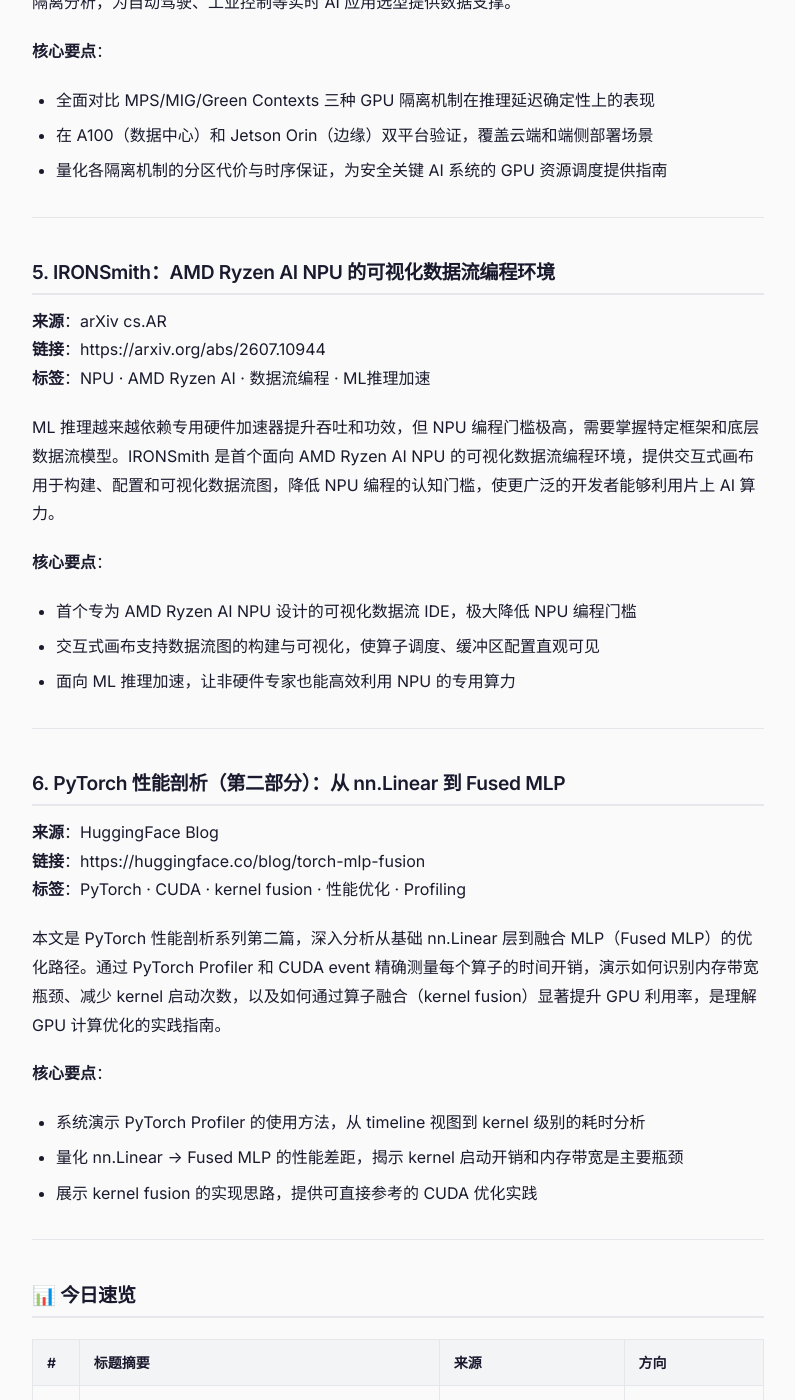
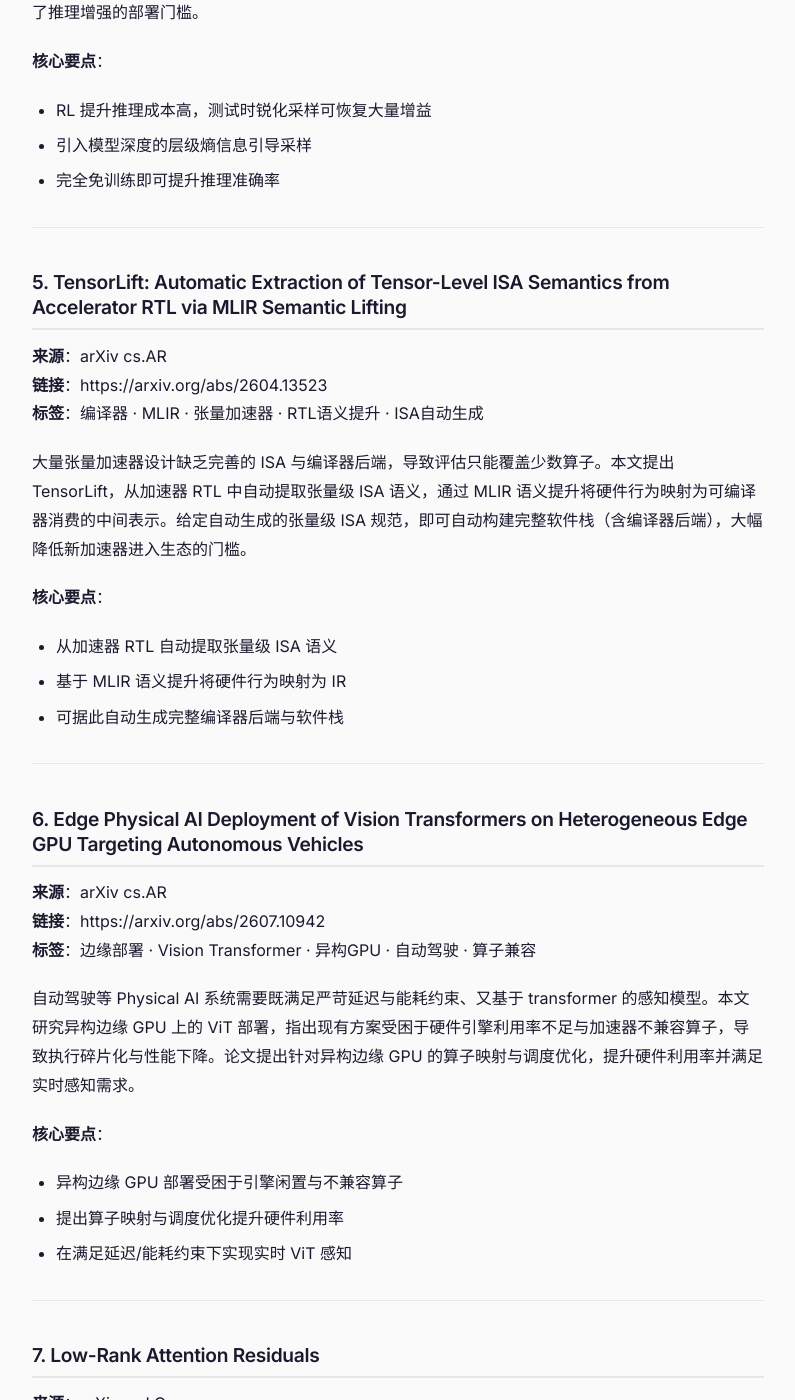
Before and after one commit to chengenbao/chengenbao.github.io, a Jekyll site: the page built from _reading_list/2026-07-15-tech-daily.md, in a window 1280 px wide and 1400 px high, scrolled down 2394 px. Shown: the whole window, without its empty margins (242-1037 px from the left). Built offline with Jekyll 4.4.1, drawn with Linux system fonts in a browser that asks for light colours; comment, search, counter and statistics services are not loaded; some of the changed text lies outside the part shown.

Commit message:
add tech daily 2026-07-15

```diff
--- a/_reading_list/2026-07-15-tech-daily.md
+++ b/_reading_list/2026-07-15-tech-daily.md
@@ -1,6 +1,6 @@
 ---
 layout: reading
-title: "KV-Cache压缩 · MoE本地推理 · 低精度训练 · GPU隔离 · NPU编程 · CUDA优化"
+title: "LLM 推理加速与架构优化的前沿进展"
 category: tech
 tags: [Tech, 多源, 前沿]
 date: 2026-07-15
@@ -8,97 +8,113 @@
 
 # 📰 2026-07-15 · 每日技术速递
 
-> 今日精选 6 篇深度技术文章，覆盖 KV-Cache压缩 · MoE本地推理 · 低精度训练 · GPU隔离 · NPU编程 · CUDA优化。
+> 今日精选 7 篇深度技术文章，覆盖 LLM 推理加速、量化可靠性、模型蒸馏检测、免训练推理增强、编译器/加速器 ISA 自动生成、边缘 GPU 部署、注意力架构优化。
 
 ---
 
-## 1. KV-Cache 压缩的消融实验、统计推断与验证方法
+## 1. FlashAccel: Leveraging High-Bandwidth Flash for High-Throughput LLM Inference
 
-**来源**：arXiv cs.LG
-**链接**：https://arxiv.org/abs/2607.09683
-**标签**：KV-Cache · 量化压缩 · 统计验证 · LLM推理
+**来源**：arXiv cs.AR
+**链接**：https://arxiv.org/abs/2607.10186
+**标签**：LLM推理 · 高带宽闪存 · KV-Cache · 显存容量 · HBM替代
 
-本研究系统对比了 Turbo-Quant 与 SpectralQuant 两种 KV-Cache 压缩方案，通过引入统计验证方法论，将编解码器之间的系统性差异与实现方差区分开来。研究发现：基于特征基（eigenbasis）的方法在重尾数据上因协方差不稳定而失效，但在结构化数据分布中表现突出；WHT 旋转配合 Beta Lloyd-Max 量化在大多数测试配置中能达到最优的压缩-精度平衡点。
+GPU 上的 HBM 容量正成为大模型推理的瓶颈，模型权重与 KV-Cache 快速增长使其难以承载。本文提出 FlashAccel，将高带宽闪存（HBF）作为容量更大、带宽接近 HBM 的新型存储基底，用于容量受限的 LLM 推理。论文针对 HBF 固有延迟与带宽特性，设计了权重与 KV-Cache 的分层放置与预取策略，在保持高吞吐的同时显著降低对昂贵 HBM 的依赖。
 
 **核心要点**：
-- 提出统计验证框架，将编解码器系统差异与实现噪声解耦，使 KV-Cache 压缩方案比较更加可靠
-- 揭示 eigenbasis 方法在重尾梯度分布下的失效原因：协方差矩阵估计不稳定
-- WHT 旋转 + Beta Lloyd-Max 组合在大多数场景中取得 Pareto 最优，为生产部署提供实践指导
+- HBF 容量远超 HBM 且带宽接近，是容量受限推理的潜力介质
+- 针对 HBF 延迟/带宽特性设计权重与 KV-Cache 分层放置与预取
+- 在保持高吞吐前提下降低对昂贵 HBM 的依赖
 
 ---
 
-## 2. MawForge：受限内存条件下本地 MoE 推理的专家物化方案
+## 2. Silent Failures in Quantized LLM Reasoning: A Taxonomy-Based Analysis of Hollow Convergence and Failure Mode Shifts
 
-**来源**：arXiv cs.LG
-**链接**：https://arxiv.org/abs/2607.09686
-**标签**：MoE · 本地推理 · 内存优化 · 专家物化
+**来源**：arXiv cs.CL
+**链接**：https://arxiv.org/abs/2607.09999
+**标签**：量化 · 推理可靠性 · 失败分类 · 思维链 · 后训练量化
 
-稀疏 MoE 语言模型的参数量与每 token 计算量解耦，但本地推理仍面临全量权重、KV-Cache 和运行时 buffer 同时装入快速内存的挑战。MawForge 验证了一个系统假设：通过将完整模型存储在磁盘、将高频专家保留在内存，并在推理时按需加载，可以在统一内存受限的机器上实现可行的本地 MoE 服务，突破了传统需要全量 VRAM 的限制。
+论文指出后训练量化（PTQ）即使在任务准确率保持不变的情况下，也会悄悄改变大模型的推理方式。作者构建了包含六类失败的标注体系（两名独立标注者 Cohen's κ=0.906），对 3B–14B 的五个指令微调模型、三万条思维链（CoT）输出进行了系统分析，揭示了“空洞收敛”与失败模式漂移现象。这为量化部署前的可靠性评估提供了可操作的检测框架。
 
 **核心要点**：
-- 系统假设验证：全模型磁盘存储 + 热专家内存驻留的混合策略，突破 VRAM 限制
-- 实现内存受限（unified memory）设备上的稀疏 MoE 本地推理，降低硬件门槛
-- 按需加载机制在推理延迟与内存占用间取得新平衡点，为端侧大模型部署提供新思路
+- PTQ 在准确率不变时仍会静默改变模型推理行为
+- 提出六类失败分类体系，人工标注一致性高（κ=0.906）
+- 基于 30k CoT 输出揭示空洞收敛与失败模式漂移
 
 ---
 
-## 3. 无声冻结：预测低精度训练何时停止学习
+## 3. Reference-Based Distillation Detection in LLMs
 
 **来源**：arXiv cs.LG
-**链接**：https://arxiv.org/abs/2607.09800
-**标签**：低精度训练 · 量化 · 梯度冻结 · 浮点精度
+**链接**：https://arxiv.org/abs/2607.09692
+**标签**：模型蒸馏 · 蒸馏检测 · 第三方模型 · 合规审计 · 指纹识别
 
-低精度（如 FP8/FP4）训练存在一个隐患：当权重更新量小于该权重在目标精度下的 ULP（最小精度单元）的一半时，更新被四舍五入为零，该坐标进入「无声冻结」状态——梯度仍然非零，但权重不再更新。本文证明这种冻结是确定性的，且可以仅凭高精度训练轨迹和目标尾数位长度提前预测，无需实际运行低精度训练。
+模型蒸馏（用更强模型的输出训练）能提升性能，但也引发不公平优势与策略违规的担忧。本文研究一个基础问题：能否检测一个模型是否由另一模型蒸馏而来？论文证明在孤立状态下从学生模型反推教师几乎不可行，但通过引入参考模型做对比，可以在统计上有效识别蒸馏痕迹。该工作为模型合规审计与排行榜公平性提供了技术支撑。
 
 **核心要点**：
-- 发现并量化「无声冻结」现象：低精度训练中权重更新因 ULP 舍入而静默终止
-- 冻结条件完全可预测（per-coordinate half-ULP），给出可直接计算的判定准则
-- 仅用高精度轨迹即可预测低精度训练的失效点，为 FP8/FP4 训练方案选型提供理论依据
+- 孤立地从学生反推教师模型基本不可行
+- 引入参考模型做对比可在统计上有效检测蒸馏
+- 为模型合规审计与排行榜公平性提供支撑
 
 ---
 
-## 4. 边缘 GPU 系统中推理进程的性能隔离机制分析
+## 4. Depth-Entropy Guided Sampling for Training-Free LLM Reasoning
 
-**来源**：arXiv cs.OS
-**链接**：https://arxiv.org/abs/2601.07600
-**标签**：GPU隔离 · MPS · MIG · 边缘推理 · 安全关键
+**来源**：arXiv cs.LG
+**链接**：https://arxiv.org/abs/2607.09693
+**标签**：免训练推理 · 推理增强 · 采样策略 · 分布锐化 · 测试时计算
 
-本文系统分析了现代 NVIDIA GPU 的三种主要隔离机制——MPS（Multi-Process Service）、MIG（Multi-Instance GPU）和 Green Contexts，评估它们在安全关键深度学习推理场景中保障确定性延迟的能力。实验在 A100 和 Jetson Orin 两个平台上进行，覆盖性能测试、分区影响评估和进程间时序隔离分析，为自动驾驶、工业控制等实时 AI 应用选型提供数据支撑。
+强化学习（RL）是提升 LLM 推理能力的主流范式，但成本高昂且依赖精选数据与奖励信号。近期研究表明，在测试时对基座模型分布做锐化采样即可恢复大量 RL 增益。本文提出 Depth-Entropy Guided Sampling，除输出熵外还利用模型深度的层级熵信息引导采样，无需任何训练即提升推理准确率，降低了推理增强的部署门槛。
 
 **核心要点**：
-- 全面对比 MPS/MIG/Green Contexts 三种 GPU 隔离机制在推理延迟确定性上的表现
-- 在 A100（数据中心）和 Jetson Orin（边缘）双平台验证，覆盖云端和端侧部署场景
-- 量化各隔离机制的分区代价与时序保证，为安全关键 AI 系统的 GPU 资源调度提供指南
+- RL 提升推理成本高，测试时锐化采样可恢复大量增益
+- 引入模型深度的层级熵信息引导采样
+- 完全免训练即可提升推理准确率
 
 ---
 
-## 5. IRONSmith：AMD Ryzen AI NPU 的可视化数据流编程环境
+## 5. TensorLift: Automatic Extraction of Tensor-Level ISA Semantics from Accelerator RTL via MLIR Semantic Lifting
 
 **来源**：arXiv cs.AR
-**链接**：https://arxiv.org/abs/2607.10944
-**标签**：NPU · AMD Ryzen AI · 数据流编程 · ML推理加速
+**链接**：https://arxiv.org/abs/2604.13523
+**标签**：编译器 · MLIR · 张量加速器 · RTL语义提升 · ISA自动生成
 
-ML 推理越来越依赖专用硬件加速器提升吞吐和功效，但 NPU 编程门槛极高，需要掌握特定框架和底层数据流模型。IRONSmith 是首个面向 AMD Ryzen AI NPU 的可视化数据流编程环境，提供交互式画布用于构建、配置和可视化数据流图，降低 NPU 编程的认知门槛，使更广泛的开发者能够利用片上 AI 算力。
+大量张量加速器设计缺乏完善的 ISA 与编译器后端，导致评估只能覆盖少数算子。本文提出 TensorLift，从加速器 RTL 中自动提取张量级 ISA 语义，通过 MLIR 语义提升将硬件行为映射为可编译器消费的中间表示。给定自动生成的张量级 ISA 规范，即可自动构建完整软件栈（含编译器后端），大幅降低新加速器进入生态的门槛。
 
 **核心要点**：
-- 首个专为 AMD Ryzen AI NPU 设计的可视化数据流 IDE，极大降低 NPU 编程门槛
-- 交互式画布支持数据流图的构建与可视化，使算子调度、缓冲区配置直观可见
-- 面向 ML 推理加速，让非硬件专家也能高效利用 NPU 的专用算力
+- 从加速器 RTL 自动提取张量级 ISA 语义
+- 基于 MLIR 语义提升将硬件行为映射为 IR
+- 可据此自动生成完整编译器后端与软件栈
 
 ---
 
-## 6. PyTorch 性能剖析（第二部分）：从 nn.Linear 到 Fused MLP
+## 6. Edge Physical AI Deployment of Vision Transformers on Heterogeneous Edge GPU Targeting Autonomous Vehicles
 
-**来源**：HuggingFace Blog
-**链接**：https://huggingface.co/blog/torch-mlp-fusion
-**标签**：PyTorch · CUDA · kernel fusion · 性能优化 · Profiling
+**来源**：arXiv cs.AR
+**链接**：https://arxiv.org/abs/2607.10942
+**标签**：边缘部署 · Vision Transformer · 异构GPU · 自动驾驶 · 算子兼容
 
-本文是 PyTorch 性能剖析系列第二篇，深入分析从基础 nn.Linear 层到融合 MLP（Fused MLP）的优化路径。通过 PyTorch Profiler 和 CUDA event 精确测量每个算子的时间开销，演示如何识别内存带宽瓶颈、减少 kernel 启动次数，以及如何通过算子融合（kernel fusion）显著提升 GPU 利用率，是理解 GPU 计算优化的实践指南。
+自动驾驶等 Physical AI 系统需要既满足严苛延迟与能耗约束、又基于 transformer 的感知模型。本文研究异构边缘 GPU 上的 ViT 部署，指出现有方案受困于硬件引擎利用率不足与加速器不兼容算子，导致执行碎片化与性能下降。论文提出针对异构边缘 GPU 的算子映射与调度优化，提升硬件利用率并满足实时感知需求。
 
 **核心要点**：
-- 系统演示 PyTorch Profiler 的使用方法，从 timeline 视图到 kernel 级别的耗时分析
-- 量化 nn.Linear → Fused MLP 的性能差距，揭示 kernel 启动开销和内存带宽是主要瓶颈
-- 展示 kernel fusion 的实现思路，提供可直接参考的 CUDA 优化实践
+- 异构边缘 GPU 部署受困于引擎闲置与不兼容算子
+- 提出算子映射与调度优化提升硬件利用率
+- 在满足延迟/能耗约束下实现实时 ViT 感知
+
+---
+
+## 7. Low-Rank Attention Residuals
+
+**来源**：arXiv cs.LG
+**链接**：https://arxiv.org/abs/2607.09694
+**标签**：注意力残差 · 低秩分解 · 深度路由 · 大模型架构 · 参数效率
+
+Attention Residuals 用对前层输出的深度注意力替换固定残差求和，但将每个输出同时作为完整维度的 key/value，使路由与表示耦合且深度路由分数随隐藏维度 d 增长。本文提出 Low-Rank Attention Residuals（LRAR），对 key/value 做低秩分解，解耦路由与表示、并将路由开销与维度解耦，在保持深度路由能力的同时提升参数效率与可扩展性。
+
+**核心要点**：
+- 原 Attention Residuals 将路由与表示耦合且开销随维度增长
+- LRAR 对 key/value 低秩分解，解耦路由与表示
+- 降低深度路由开销，提升参数效率与可扩展性
+
 
 ---
 
@@ -106,12 +122,13 @@
 
 | # | 标题摘要 | 来源 | 方向 |
 |---|---------|------|------|
-| 1 | KV-Cache 压缩的消融实验、统计推... | arXiv cs.LG | LLM推理加速 |
-| 2 | MawForge：受限内存条件下本地 M... | arXiv cs.LG | 端侧推理 |
-| 3 | 无声冻结：预测低精度训练何时停止学习... | arXiv cs.LG | 量化训练 |
-| 4 | 边缘 GPU 系统中推理进程的性能隔离机... | arXiv cs.OS | GPU系统 |
-| 5 | IRONSmith：AMD Ryzen ... | arXiv cs.AR | AI芯片/NPU |
-| 6 | PyTorch 性能剖析（第二部分）：从... | HuggingFace Blog | CUDA优化 |
+| 1 | FlashAccel: Leveraging High-Bandwidth Fl | cs.AR | LLM推理 |
+| 2 | Silent Failures in Quantized LLM Reasoni | cs.CL | 量化 |
+| 3 | Reference-Based Distillation Detection i | cs.LG | 模型蒸馏 |
+| 4 | Depth-Entropy Guided Sampling for Traini | cs.LG | 免训练推理 |
+| 5 | TensorLift: Automatic Extraction of Tens | cs.AR | 编译器 |
+| 6 | Edge Physical AI Deployment of Vision Tr | cs.AR | 边缘部署 |
+| 7 | Low-Rank Attention Residuals | cs.LG | 注意力残差 |
 
 ---
 
```
